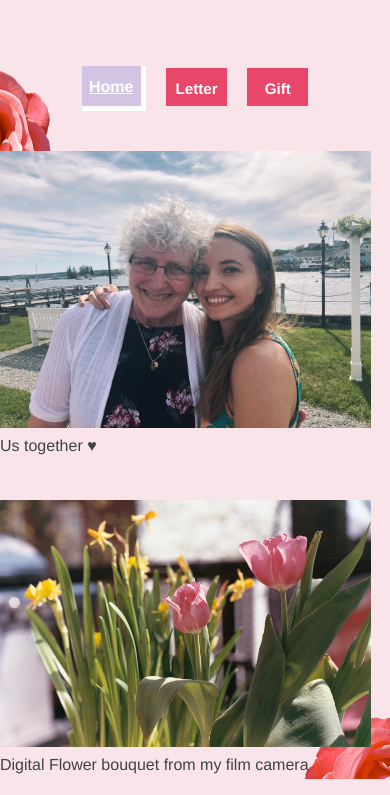
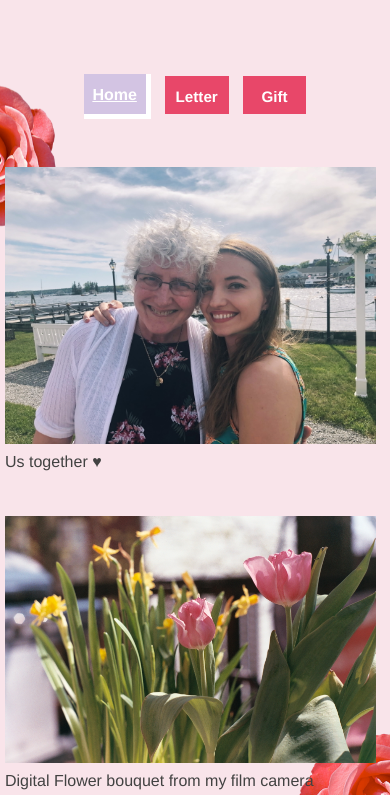
Before and after one commit to maryweidner/mothers_day, a plain HTML site: page index.html in a window 390 px wide. Shown: the part 153-948 px from the top of the page. Drawn offline with Linux system fonts and the light colour scheme.

Commit message:
Another attempt at nav

```diff
--- a/style.css
+++ b/style.css
@@ -18,10 +18,11 @@ body {
     text-align: center;
     margin: auto;
     width: fit-content;
+    display: inline;
 }
 .nav > li {
     display: inline-block;
-    margin: 0 0.5em;
+    margin: 0.5em 0.3em;
 }
 .nav a {
     background: #E84769;
@@ -37,12 +38,12 @@ body {
     text-align: center;
     text-decoration: none;
     vertical-align: middle;
-    width: 5em;
+    width: 5.5em;
 
 }
 @media only screen and (max-width: 500px){
     .nav a{
-        width: 4em;
+        width: 4.2em;
     }
 
 }
@@ -83,7 +84,7 @@ h1 {
  }
  .card-body {
     max-width: 450px;
-    margin: auto;
+    margin: auto 5px auto 5px;
     text-align: left;
  }
  .gift-body {
```
